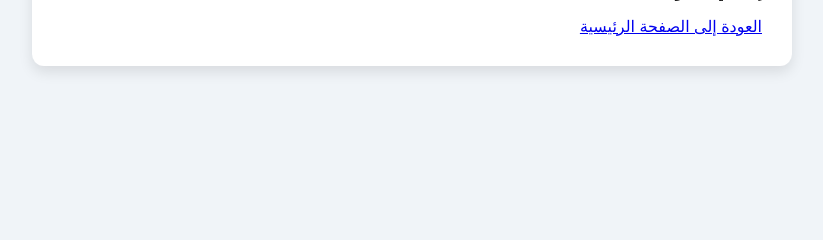
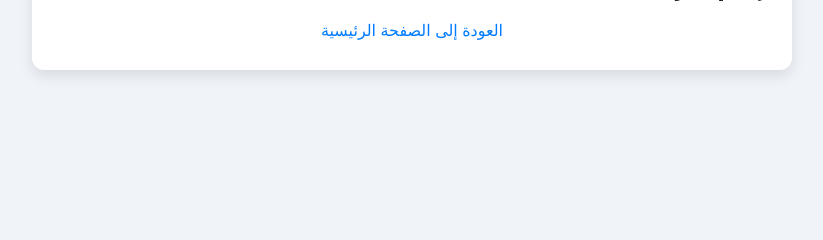
Before and after one commit to mohammadtout24/electionV1, a Django app: template candidates/templates/candidates/candidate_results.html in a window 1280 px wide. Shown: the part 448-688 px from the top of the page, without its empty margins (228-1051 px from the left). Run offline with Django 5.2, Linux system fonts and the light colour scheme; the template is opened without the code that fills it: values that come from a table or form of the project are taken from there, others are empty; data comes from the database, SQL or seed files in the repository; some libraries are stand-ins or nearby versions.

Commit message:
Update candidate_results.html

```diff
--- a/candidates/templates/candidates/candidate_results.html
+++ b/candidates/templates/candidates/candidate_results.html
@@ -77,6 +77,8 @@
             font-weight: bold;
             color: #555;
         }
+        .back-link { display: block; text-align: center; margin-top: 20px; color: #007bff; text-decoration: none; }
+        .back-link:hover { text-decoration: underline; }
     </style>
 </head>
 <body>
```
